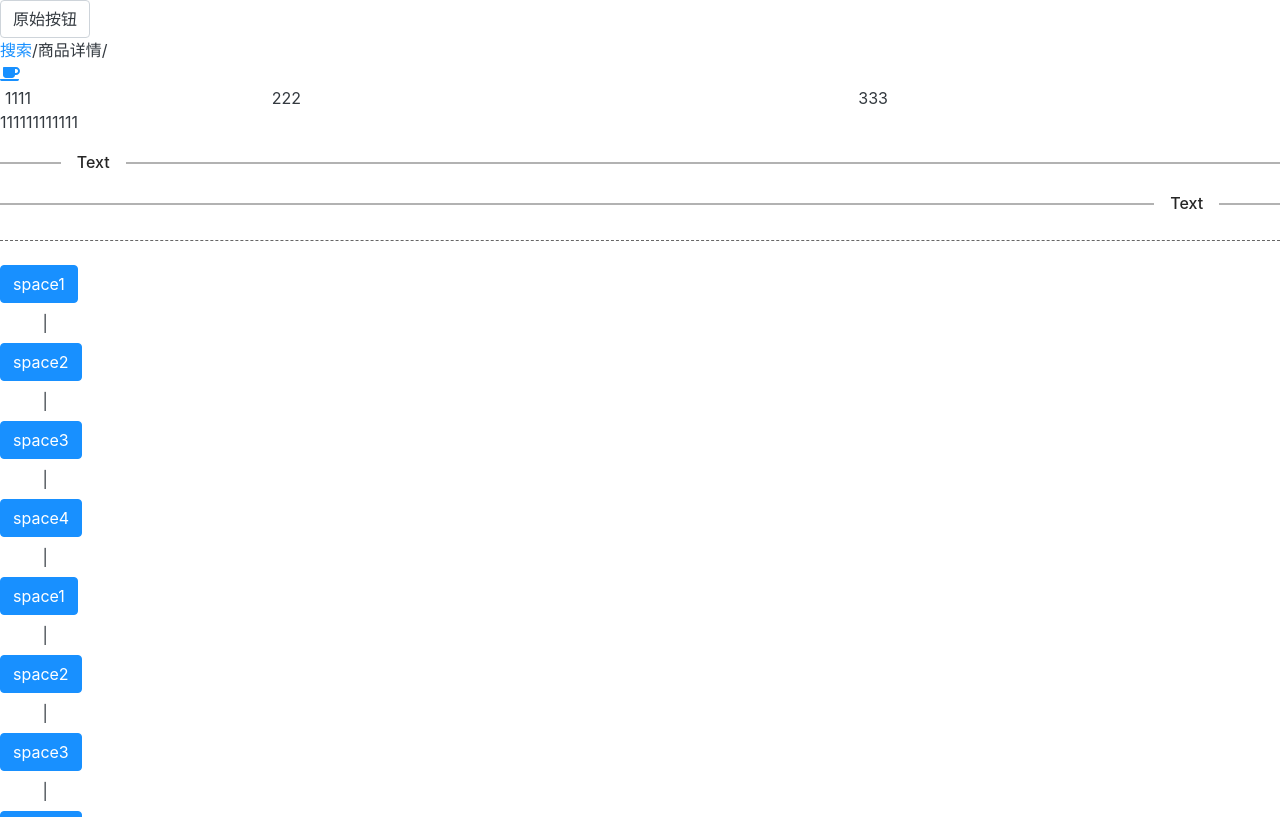
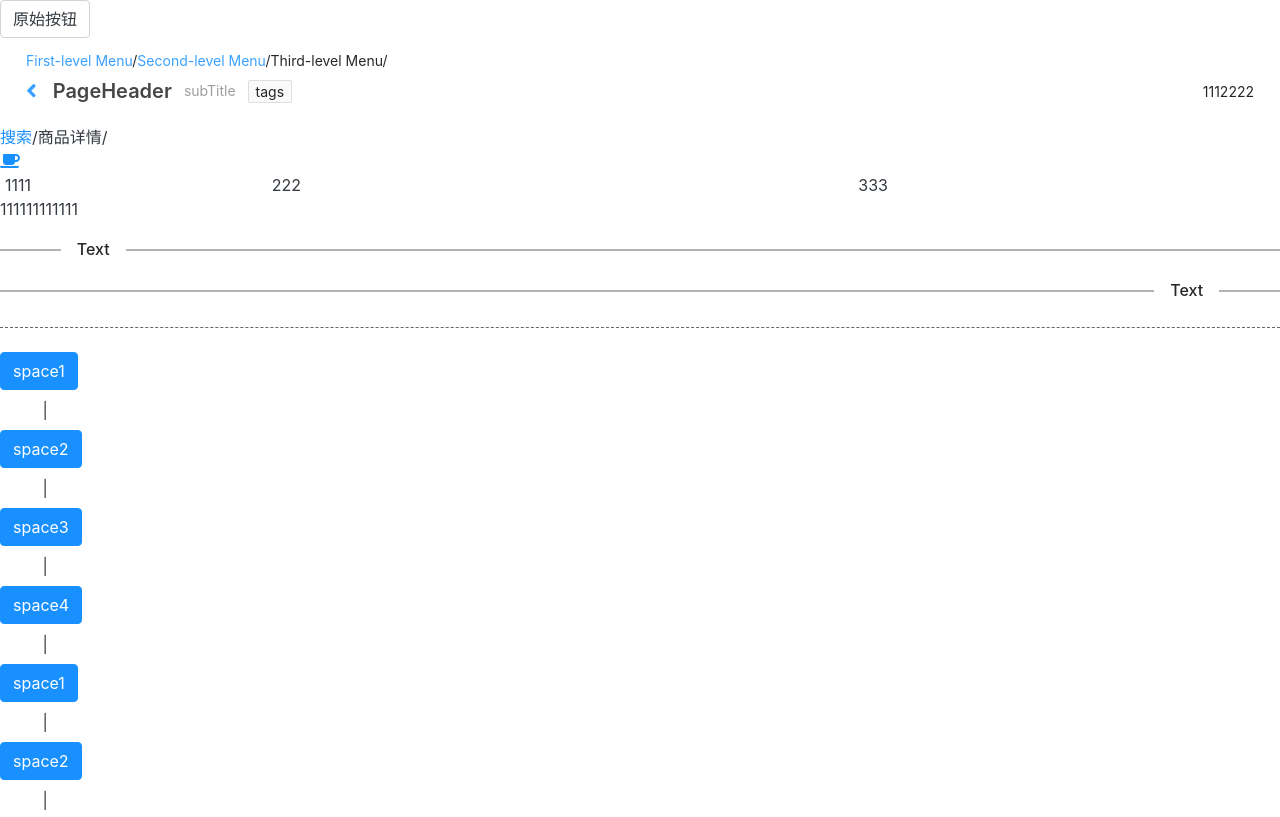
Before and after one commit to jiudehuiyi/jh-ui-tshook, a React app: page / in a window 1280 px wide. Shown: the top 817 px of the page. Built offline with nearby package versions, Linux system fonts and the light colour scheme.

Commit message:
feat:增加PageHeader组件

```diff
--- a/package.json
+++ b/package.json
@@ -62,6 +62,7 @@
     "postcss-safe-parser": "5.0.2",
     "prompts": "2.4.0",
     "rc-animation": "^1.0.3",
+    "rc-dropdown": "^3.2.0",
     "rc-resize-observer": "^1.0.0",
     "rc-util": "^5.9.4",
     "react": "^17.0.1",
--- a/src/App.tsx
+++ b/src/App.tsx
@@ -18,17 +18,32 @@ import Space from "./components/Space/space";
 
 import Breadcrumb from "./components/Breadcrumb/breadcrumb";
 import BreadcrumbItem from "./components/Breadcrumb/BreadcrumbItem";
+import PageHeader from "./components/PageHeader/page-header";
 library.add( fas );//添加所有种类的图标(不用一个个的进行引入)
 
 function App() {
 
 
-
+  const routes = [
+    {
+      path: 'index',
+      breadcrumbName: 'First-level Menu',
+    },
+    {
+      path: 'first',
+      breadcrumbName: 'Second-level Menu',
+    },
+    {
+      path: 'second',
+      breadcrumbName: 'Third-level Menu',
+    },
+  ];
 
   return (
     <div className="App">
 
       <Button>原始按钮</Button>
+      <PageHeader  title="PageHeader" subTitle={"subTitle"} tags={"tags"} extra={[<span>111</span>,<span>2222</span>]} ghost={true} breadcrumb={{ "routes":routes }}  ></PageHeader>
       <Breadcrumb  routes={[
           {
             path: 'search/products',
--- /dev/null
+++ b/src/components/PageHeader/_style.scss
@@ -0,0 +1,86 @@
+.jh-page-header {
+    color: $black;
+    opacity: .85;
+    font-size: $font-size-sm;
+    line-height: $line-height-base;
+    list-style: none;
+    position: relative;
+    padding: 14px 26px;
+    background-color: $white;
+    &-ghost {
+        background-color: inherit;
+    }
+    &-has-breadcrumb {
+        padding-top: 12px;
+    }
+
+    &-back {
+        margin-right: 16px;
+        font-size: 16px;
+        line-height: 1;
+    }
+
+    &-heading {
+        display: flex;
+        justify-content: space-between;
+        &-left {
+            display: flex;
+            align-items: center;
+            margin: 4px 0px;
+            overflow: hidden;
+        }
+        &-title {
+            margin-right: 12px;
+            margin-bottom: 0px;
+            color: $black;
+            opacity: .85;
+            font-weight: 600;
+            font-size: 20px;
+            line-height: 32px;
+            overflow: hidden;
+            white-space: nowrap;
+            text-overflow: ellipsis;
+        }
+        &-subTitle {
+            margin-right: 12px;
+            color: rgba(0,0,0,.45);
+            font-size: 14px;
+            line-height: 1.5715;
+            overflow: hidden;
+            white-space: nowrap;
+            text-overflow: ellipsis;
+        }
+        &-tags {
+            font-size: 14px;
+            line-height: 1.5;
+            list-style: none;
+            display: inline-block;
+            height: auto;
+            margin: 0 8px 0 0;
+            padding: 0 7px;
+            background: #fafafa;
+            border: 1px solid #d9d9d9;
+            border-radius: 2px;
+            opacity: 1;
+            transition: all .3s;
+        }
+        &-extra {
+            display: flex;
+            align-items: center;
+            margin: 4px 0px;
+            white-space: nowrap;
+        }
+    }
+    &-compact &-heading {
+        flex-wrap: wrap;
+    }
+    &-content {
+        padding-top: 12px;
+    }
+    &-footer {
+        margin-top: 16px;
+    }
+    &-has-footer {
+        padding-bottom: 0px;
+    }
+}
--- /dev/null
+++ b/src/components/PageHeader/page-header.tsx
@@ -0,0 +1,179 @@
+import React, {useState, } from "react";
+import classnames from "classnames";
+import ResizeObserver from "rc-resize-observer";
+
+import Breadcrumb, { BreadcrumbProps } from "../Breadcrumb/breadcrumb";
+import Icon from "../Icon/icon";
+interface PageHeaderProps {
+    prefixCls: string;
+    avatar: any;
+    backIcon: React.ReactNode | boolean | string;
+    breadcrumb:  BreadcrumbProps;
+    breadcrumbRender: (props: any, originBreadcrumb: any) => React.ReactNode;
+    extra: React.ReactNode;
+    footer: React.ReactNode;
+    ghost: boolean;
+    subTitle: React.ReactNode;
+    tags: any;
+    title: React.ReactNode;
+    className: string;
+    style: React.CSSProperties;
+    onBack: () => void;
+}
+interface PageHeaderInterface extends React.FC<Partial<PageHeaderProps>>{
+}
+
+const renderBreadcrumb = (breadcrumb:BreadcrumbProps) => <Breadcrumb {...breadcrumb} />
+const getBackIcon = (props: Partial<PageHeaderProps>, direction:string="ltr") => {
+    if(props.backIcon !== void 0) {
+        if( React.isValidElement(props.backIcon) ) {
+            return props.backIcon
+        }else {
+            console.log("33333")
+            return <Icon icon={props.backIcon as any} size="lg" theme="primary" />
+        }
+    }
+    return direction === "rtl" ? <Icon icon={"angle-left"} size="lg" theme="primary" /> : <Icon icon={"angle-right"} size="lg" theme="primary" />
+};
+const renderBack = (
+    prefixCls: string,
+    backIcon?: React.ReactNode,
+    onBack?: (e: React.MouseEvent<HTMLElement>) => void
+) =>{
+    if(!backIcon) return null;
+
+    const onAncestor = (e: React.MouseEvent<HTMLDivElement>) => {
+        onBack?.(e);
+    };
+    return (
+        <div
+            className={`${prefixCls}-back`}
+            onClick={ (e) => onAncestor(e) }
+        >
+            {
+                backIcon
+            }
+        </div>
+    )
+};
+const renderTitle = (
+    prefixCls: string,
+    props: Partial<PageHeaderProps>,
+    direction:string="ltr"
+) => {
+    const { title, subTitle, avatar, tags, extra, onBack } = props;
+    const headingPrefixCls = `${prefixCls}-heading`;
+    const hasHeading = title || subTitle || extra;
+    if(!hasHeading) return null;
+    const backIcon = getBackIcon(props, direction);
+    const backIconDom = renderBack(prefixCls, backIcon, onBack);
+    const hasTitle =  backIconDom || avatar || hasHeading;
+    return (
+        <div className={headingPrefixCls}>
+            {
+                hasTitle && (
+                    <div className={`${headingPrefixCls}-left`}>
+                        {backIconDom}
+                        {/* {avatar && <Avatar {...avatar} />} */}
+                        {
+                            title && (
+                                <span
+                                    className={`${headingPrefixCls}-title`}
+                                    title={typeof title === "string" ? title : undefined}
+                                >
+                                    {title}
+                                </span>
+                            )
+                        }
+                        {
+                            subTitle && (
+                                <span
+                                    className={`${headingPrefixCls}-subTitle`}
+                                    title={typeof subTitle === "string" ? subTitle : undefined}
+                                >
+                                    {
+                                        subTitle
+                                    }
+                                </span>
+                            )
+                        }
+                        {
+                            tags && (
+                                <span
+                                    className={`${headingPrefixCls}-tags`}
+                                >
+                                    {tags}
+                                </span>
+                            )
+                        }
+
+                    </div>
+                )
+            }
+            {
+                extra && <span className={`${headingPrefixCls}-extra`}>{extra}</span>
+            }
+        </div>
+    )
+};
+
+const renderChildren = (prefixCls: string, children: React.ReactNode) => {
+    return (
+        <div className={`${prefixCls}-content`}>
+            {
+                children
+            }
+        </div>
+    )
+};
+const renderFooter = (prefixCls: string, footer: React.ReactNode) => {
+    if(footer) {
+        return <div className={`${prefixCls}-footer`}>{footer}</div>
+    }
+    return null;
+};
+const PageHeader:PageHeaderInterface = (props) => {
+
+    const [compact, updateCompact] = useState(false);
+
+    const onResize = ({width, height}: {width: number, height: number}) => {
+        updateCompact(width < 768);
+    }
+    const {
+        prefixCls = "jh-page-header", ghost = true, breadcrumb, breadcrumbRender, footer,
+         className ,style, children
+    } = props;
+    const getDefaultBreadcrumbDom = () => {
+        if((breadcrumb as BreadcrumbProps)?.routes) {
+            return renderBreadcrumb(breadcrumb as BreadcrumbProps);
+        }
+        return null;
+    };
+
+    const defaultBreadcrumbDom = getDefaultBreadcrumbDom();
+
+
+
+    const breadcrumbDom = breadcrumbRender?.(props, defaultBreadcrumbDom) || defaultBreadcrumbDom;
+
+    const classNames = classnames(prefixCls, className, {
+        [`${prefixCls}-ghost`]: !!ghost,
+        [`${prefixCls}-has-breadcrumb`]: !!breadcrumbDom,
+        [`${prefixCls}-compact`]: compact,
+        [`has-footer`]: !!footer
+    } );
+    const direction = "rtl";
+    return (
+        <ResizeObserver
+            onResize={ onResize }
+        >
+            <div className={classNames} style={style}>
+                {breadcrumbDom}
+                {renderTitle(prefixCls, props, direction)}
+                {children && renderChildren(prefixCls, children)}
+                {footer && renderFooter(prefixCls, footer)}
+            </div>
+        </ResizeObserver>
+    )
+}
+export default PageHeader;
--- a/src/styles/index.scss
+++ b/src/styles/index.scss
@@ -34,3 +34,7 @@
 
 //Breadcrumb组件样式
 @import "../components/Breadcrumb/style";
+
+//PageHeader组件样式
+
+@import "../components/PageHeader/style";
```
Also changed, not shown: 1 other file (tests, documents, lock files or other folders).
